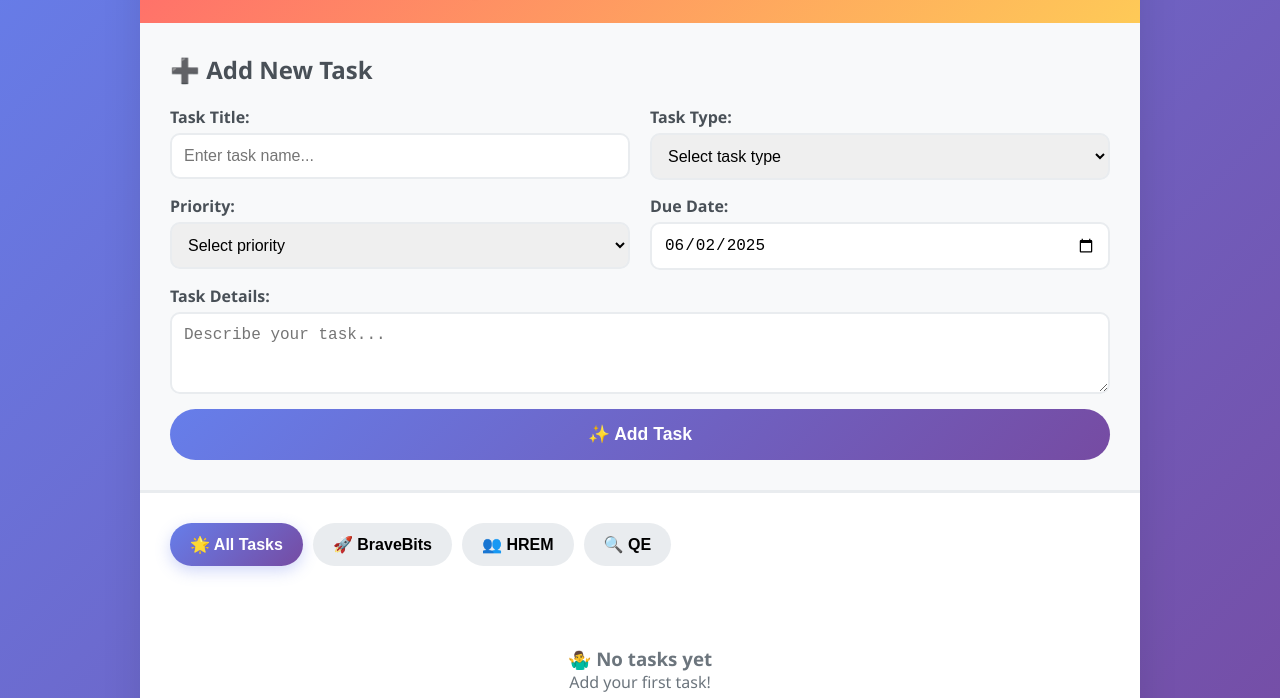
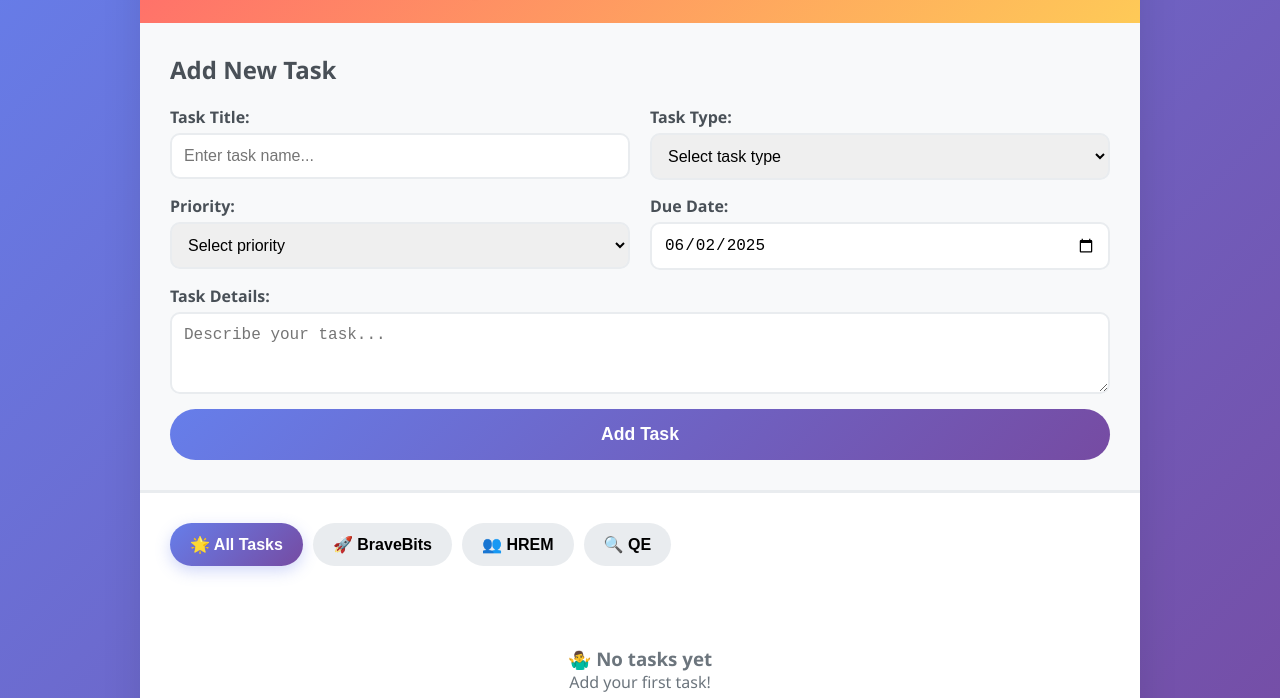
Before and after one commit to hongngobb/rosie-todo-app, a plain HTML site: page index.html in a window 1280 px wide. Shown: the part 102-800 px from the top of the page. Drawn offline with Linux system fonts and the light colour scheme.

Commit message:
Update code mới

```diff
--- a/index.html
+++ b/index.html
@@ -14,7 +14,7 @@
 
         <!-- Form to add new task -->
         <div class="add-task-section">
-            <h2>➕ Add New Task</h2>
+            <h2>Add New Task</h2>
             <form id="taskForm">
                 <div class="form-row">
                     <div class="form-group">
@@ -53,7 +53,7 @@
                     <textarea id="taskDetails" placeholder="Describe your task..." rows="3"></textarea>
                 </div>
 
-                <button type="submit" class="add-btn">✨ Add Task</button>
+                <button type="submit" class="add-btn">Add Task</button>
             </form>
         </div>
 
@@ -69,7 +69,6 @@
             <!-- Tasks display section -->
             <div class="tasks-container">
                 <div id="tasksList" class="tasks-list">
-                    <!-- Tasks will be added here by JavaScript -->
                 </div>
             </div>
         </div>
```
